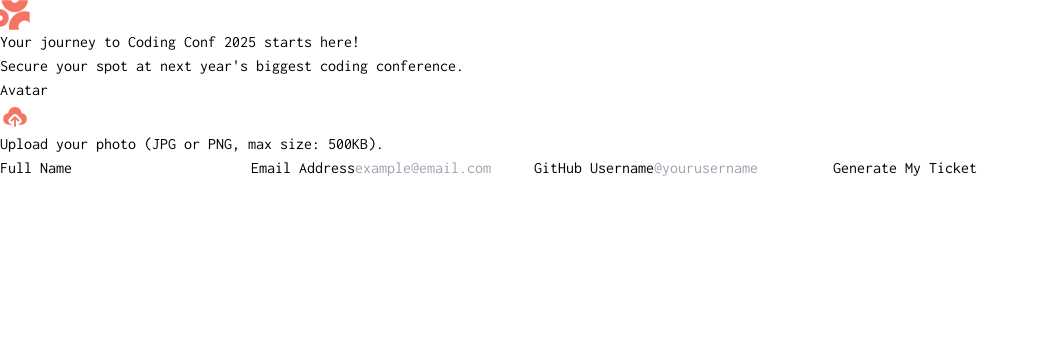
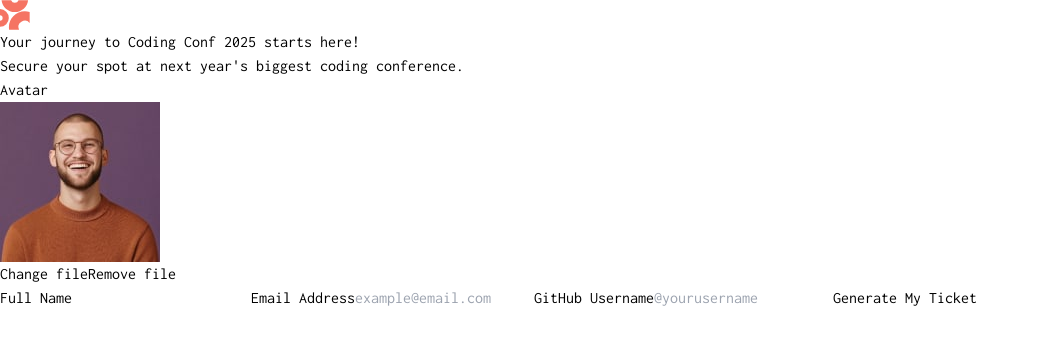
Before and after one commit to lucarl07/conference-ticket-generator, a React (Vite) app: page / in a window 1280 px wide. Shown: the top 344 px of the page, without its empty margins (0-1039 px from the left). Built offline with nearby package versions, Linux system fonts and the light colour scheme.

Commit message:
🗃 raw: Change ControlFileInput to a more native logic

```diff
--- a/src/components/Control/ControlFileInput.tsx
+++ b/src/components/Control/ControlFileInput.tsx
@@ -1,25 +1,43 @@
-import { useCallback } from 'react'
-import { useDropzone } from 'react-dropzone'
+// Hooks:
+import { useRef, useState } from 'react'
+
+// Assets:
 import _iconUpload from 'images/icon-upload.svg'
+import _imageAvatar from 'images/image-avatar.jpg' // Placeholder asset, will be removed later
 
 interface ControlFileInputProps extends React.InputHTMLAttributes<HTMLInputElement> {
   message?: string
 }
 
 const ControlFileInput = ({ message, ...rest }: ControlFileInputProps) => {
-  const onDrop = useCallback((acceptedFiles: any) => {
-    // Do something with the files
-  }, [])
+  const inputRef = useRef(null)
 
-  const {getRootProps, getInputProps} = useDropzone({onDrop})
+  const [selectedFile, setSelectedFile] = useState(null)
 
   return (
-    <div {...getRootProps()}>
-      <input {...rest} {...getInputProps()} />
-      <div>
-        <img src={_iconUpload} alt="Upload Icon" />
-        <p>{message || "Drag and drop or click to upload"}</p>
-      </div>
+    <div>
+      {/* Will have its attributes passed down to buttons: */}
+      <input
+        {...rest}
+        type="file"
+        ref={inputRef}
+        style={{ display: 'none' }}
+      />
+
+      {selectedFile ? (
+        <button>
+          <img src={_iconUpload} alt="Upload Icon" />
+          <span>{message}</span>
+        </button>
+      ) : (
+        <div>
+          <img src={_imageAvatar} alt="Selected File" />
+          <div>
+            <button>Change file</button>
+            <button>Remove file</button>
+          </div>
+        </div>
+      )}
     </div>
   )
 }
```
